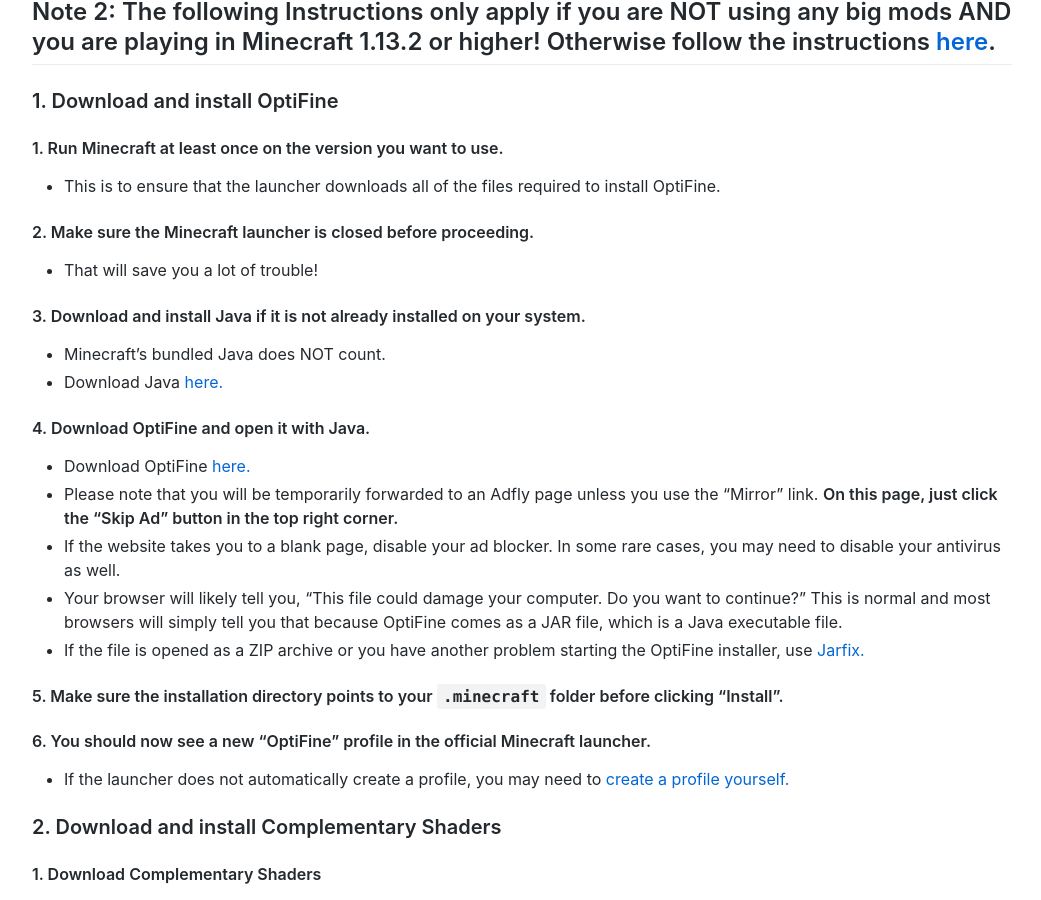
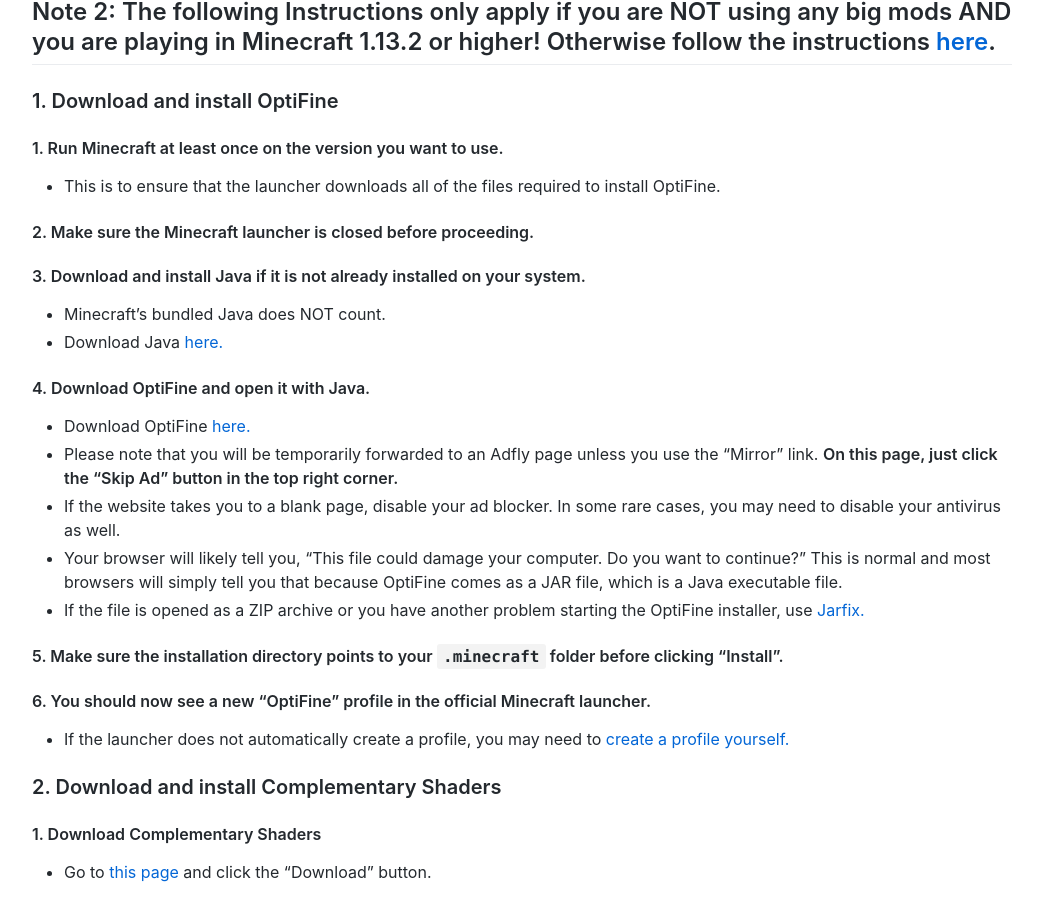
Before and after one commit to Levelowel/levelowel.github.io, a Jekyll site: the page built from installation.md, in a window 1280 px wide and 900 px high, scrolled down 365 px. Shown: the whole window, without its empty margins (118-1159 px from the left). Built offline with Jekyll 4.4.1, drawn with Linux system fonts in a browser that asks for light colours; our own code applies the rules of GitHub Pages for plain Markdown files; comment, search, counter and statistics services are not loaded.

Commit message:
Update installation.md

```diff
--- a/installation.md
+++ b/installation.md
@@ -6,7 +6,6 @@
 - This is to ensure that the launcher downloads all of the files required to install OptiFine.
 
 #### 2. Make sure the Minecraft launcher is closed before proceeding.
-- That will save you a lot of trouble!
 
 #### 3. Download and install Java if it is not already installed on your system.
 - Minecraft's bundled Java does NOT count.
```
